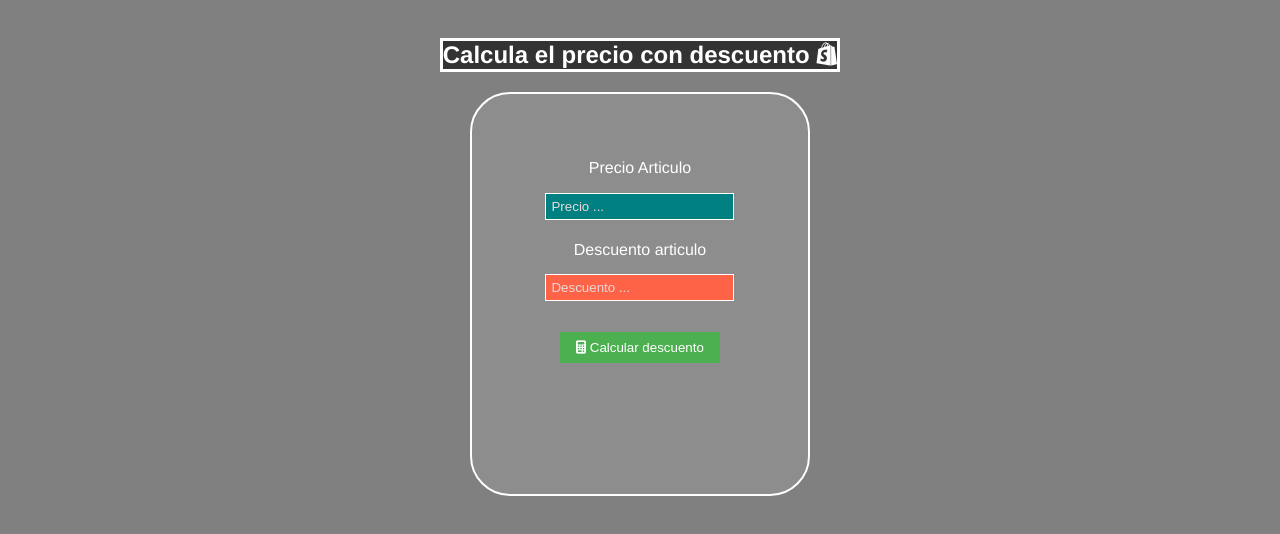
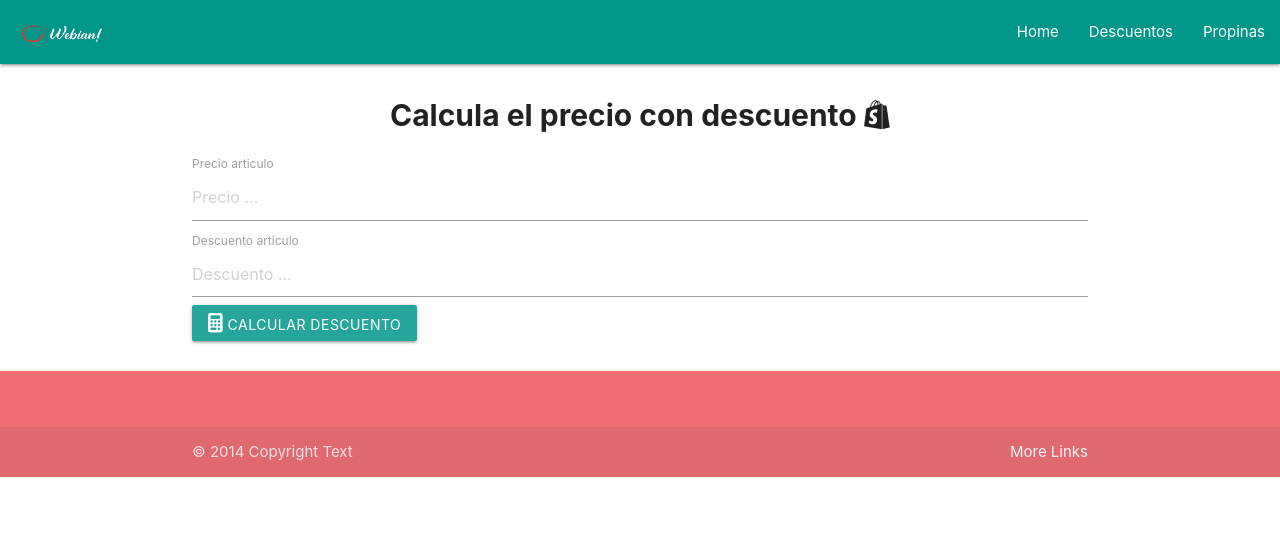
Before and after one commit to guevara0283/descuentosCalc, a plain HTML site: page index.html in a window 1280 px wide. Drawn offline with nearby package versions, Linux system fonts and the light colour scheme.

Commit message:
agregando estilos con material

```diff
--- /dev/null
+++ b/Estilos.css
@@ -0,0 +1,31 @@
+.nav__img
+{
+    width: 135px;
+    height: 70px;
+    display: block;
+    text-align: start;
+}
+.nav-wrapper
+{
+    background-color: #009688 ;
+}
+.h2__title
+{
+    text-align: center;
+    font-size: 30px;
+    font-weight: bold;
+    margin-top: 20px;
+    margin-bottom: 20px;
+}
+
+
+.page-footer
+{
+    background-color: #009688;
+    max-height: 100%;
+}
+.copyright
+{
+
+    background-color: #009688;
+}
--- a/index.html
+++ b/index.html
@@ -4,22 +4,37 @@
     <meta charset="UTF-8">
     <meta http-equiv="X-UA-Compatible" content="IE=edge">
     <meta name="viewport" content="width=device-width, initial-scale=1.0">
-    <link rel="stylesheet" href="style.css">
+    <link rel="stylesheet" href="Estilos.css">
     <script src="https://kit.fontawesome.com/d16a39c67a.js" crossorigin="anonymous"></script>
     <script src="descuentos.js"></script>
+    <link rel="icon" type="image/png" href="ico/favicon.png" sizes="32x32">
+    <!-- Compiled and minified CSS -->
+    <link rel="stylesheet" href="https://cdnjs.cloudflare.com/ajax/libs/materialize/1.0.0/css/materialize.min.css">
+
+    <!-- Compiled and minified JavaScript -->
+    <script src="https://cdnjs.cloudflare.com/ajax/libs/materialize/1.0.0/js/materialize.min.js"></script>
     <title>Descuentos</title>
 </head>
 <body>
     <header>
-
+        <nav>
+            <div class="nav-wrapper">
+              <a href="index.html" class="brand-logo"> <img class="nav__img" src="ico/webian.png" alt=""> </a>
+              <ul id="nav-mobile" class="right hide-on-med-and-down">
+                <li><a href="index.html">Home</a></li>
+                <li><a href="index.html">Descuentos</a></li>
+                <li><a href="#">Propinas</a></li>
+              </ul>
+            </div>
+          </nav>
     </header>
    <section class="section">
-       <h2>Calcula el precio con descuento <i class="fab fa-shopify"></i> </h2>
+       <h2 class="h2__title" >Calcula el precio con descuento <i class="fab fa-shopify"></i> </h2>
        <form action="">
           <!--inicio input de precio-->
           <div class="container">
 
-           <label for="">Precio Articulo</label>
+           <label for="">Precio articulo</label>
            <div>
             <input class="inputPrice" type="number" placeholder="Precio ..." id="precio">
            </div>
@@ -34,16 +49,42 @@
            <button class="btn" type="button" onclick="resultado()">
             <i class="fas fa-calculator"></i> Calcular descuento
            </button>
-           <p id="resultado">
+            <p id="resultado">
 
-           </p>
-           <p id="ahorro">
+            </p>
+            <p id="ahorro">
 
-        </p>
+            </p>
           </div>
          </form>
    </section>
 
 </body>
 
+<footer class="page-footer">
+    <div class="container">
+      <div class="row">
+        <div class="col l6 s12">
+          <h5 class="white-text"></h5>
+          <p class="grey-text text-lighten-4"></p>
+        </div>
+        <div class="col l4 offset-l2 s12">
+          <h5 class="white-text"></h5>
+          <ul>
+            <li><a class="grey-text text-lighten-3" href="#!"></a></li>
+            <li><a class="grey-text text-lighten-3" href="#!"></a></li>
+            <li><a class="grey-text text-lighten-3" href="#!"></a></li>
+            <li><a class="grey-text text-lighten-3" href="#!"></a></li>
+          </ul>
+        </div>
+      </div>
+    </div>
+    <div class="footer-copyright">
+      <div class="container">
+      © 2014 Copyright Text
+      <a class="grey-text text-lighten-4 right" href="#!">More Links</a>
+      </div>
+    </div>
+  </footer>
+
 </html>
```
Also changed, not shown: ico/facebook.png (added), ico/favicon.png (added), ico/google.png (added), ico/twitter.png (added), ico/user.png (added), ico/webian.png (added).
